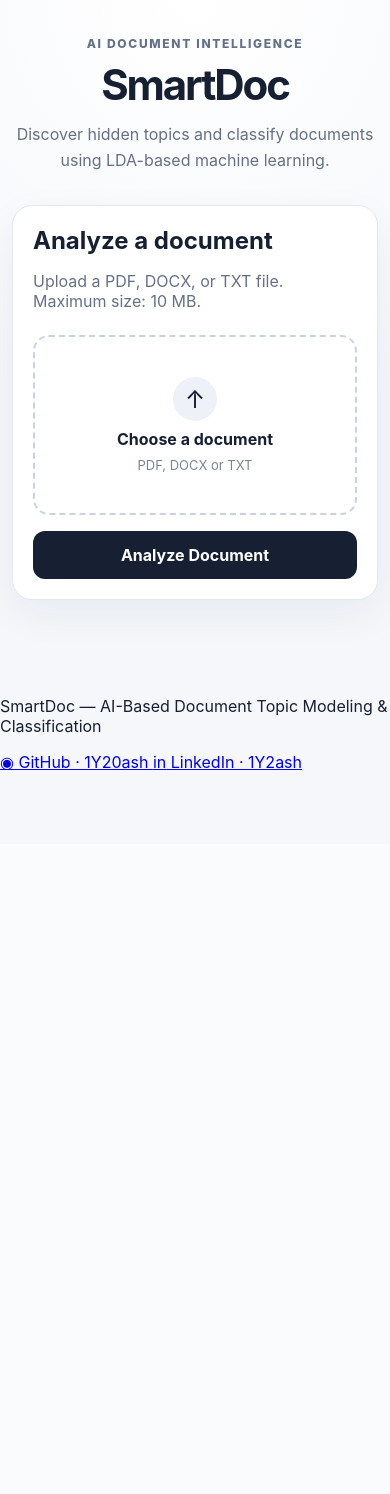
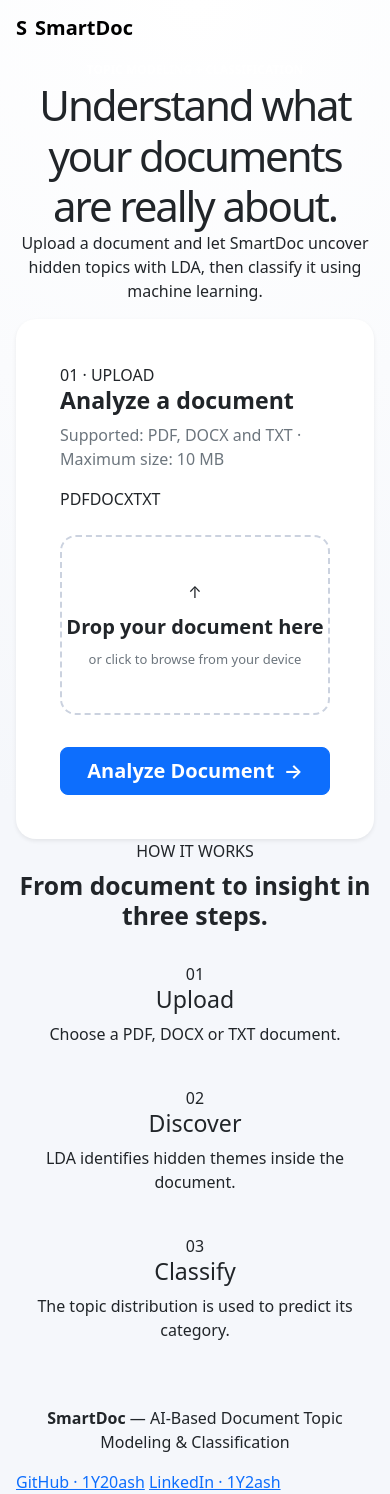
Before and after one commit to 1Y20ash/Smartdoc, a Flask app: page / in a window 390 px wide. Before the commit the page ends 770 px from the top, so only its background shows below. Run offline with Flask 3, Linux system fonts and the light colour scheme; parts of the project's set-up code (start-up, migrations or seed data) failed here and were passed over.

Commit message:
feat: redesign SmartDoc UI with Bootstrap responsive layout

```diff
--- a/templates/index.html
+++ b/templates/index.html
@@ -3,111 +3,184 @@
 <head>
     <meta charset="UTF-8">
     <meta name="viewport" content="width=device-width, initial-scale=1.0">
-    <title>SmartDoc | AI Document Analysis</title>
+    <meta name="description" content="SmartDoc uses LDA topic modeling and machine learning to analyze and classify documents.">
+    <title>SmartDoc | AI Document Intelligence</title>
+    <link href="https://cdn.jsdelivr.net/npm/bootstrap@5.3.8/dist/css/bootstrap.min.css" rel="stylesheet">
     <link rel="stylesheet" href="{{ url_for('static', filename='css/style.css') }}">
 </head>
 <body>
-    <main class="container">
-        <header>
-            <p class="eyebrow">AI DOCUMENT INTELLIGENCE</p>
-            <h1>SmartDoc</h1>
-            <p class="subtitle">Discover hidden topics and classify documents using LDA-based machine learning.</p>
-        </header>
+    <nav class="navbar navbar-expand-lg navbar-light smart-navbar">
+        <div class="container-xxl px-3 px-lg-4">
+            <a class="navbar-brand d-flex align-items-center gap-2 fw-bold" href="{{ url_for('home') }}">
+                <span class="brand-mark">S</span>
+                SmartDoc
+            </a>
+            <span class="navbar-text d-none d-md-block">AI Document Intelligence</span>
+        </div>
+    </nav>
 
+    <main>
+        <section class="hero-section">
+            <div class="container-xxl px-3 px-lg-4">
+                <div class="row justify-content-center text-center">
+                    <div class="col-xl-8 col-lg-9">
+                        <span class="badge rounded-pill hero-badge">TOPIC MODELING + CLASSIFICATION</span>
+                        <h1 class="hero-title">Understand what your documents are really about.</h1>
+                        <p class="hero-subtitle mx-auto">Upload a document and let SmartDoc uncover hidden topics with LDA, then classify it using machine learning.</p>
+                    </div>
+                </div>
+            </div>
+        </section>
+
+        <div class="container-xxl px-3 px-lg-4 pb-5">
             {% with messages = get_flashed_messages() %}
                 {% if messages %}
-                <div class="alert">
-                    {% for message in messages %}<p>{{ message }}</p>{% endfor %}
+                    <div class="alert alert-danger border-0 shadow-sm rounded-4" role="alert">
+                        {% for message in messages %}<div>{{ message }}</div>{% endfor %}
                     </div>
                 {% endif %}
             {% endwith %}
 
-        <section class="card upload-card">
-            <h2>Analyze a document</h2>
-            <p>Upload a PDF, DOCX, or TXT file. Maximum size: 10 MB.</p>
-            <form method="POST" enctype="multipart/form-data">
+            <section class="upload-card card border-0 shadow-sm mx-auto">
+                <div class="card-body p-4 p-md-5">
+                    <div class="d-flex flex-column flex-md-row justify-content-between gap-3 mb-4">
+                        <div>
+                            <span class="section-kicker">01 · UPLOAD</span>
+                            <h2 class="h3 fw-bold mb-2">Analyze a document</h2>
+                            <p class="text-secondary mb-0">Supported: PDF, DOCX and TXT · Maximum size: 10 MB</p>
+                        </div>
+                        <div class="format-pills" aria-label="Supported formats">
+                            <span>PDF</span><span>DOCX</span><span>TXT</span>
+                        </div>
+                    </div>
+
+                    <form method="POST" enctype="multipart/form-data" id="uploadForm">
                         <label class="dropzone" for="document">
-                    <span class="upload-icon">↑</span>
-                    <strong>Choose a document</strong>
-                    <span id="filename">PDF, DOCX or TXT</span>
+                            <div class="upload-circle">↑</div>
+                            <strong class="fs-5">Drop your document here</strong>
+                            <span id="filename" class="text-secondary">or click to browse from your device</span>
                         </label>
                         <input id="document" name="document" type="file" accept=".pdf,.docx,.txt" required>
-                <button type="submit">Analyze Document</button>
+                        <div class="d-grid mt-3">
+                            <button type="submit" class="btn btn-primary btn-lg rounded-3 fw-semibold" id="analyzeButton">
+                                Analyze Document <span class="ms-1">→</span>
+                            </button>
+                        </div>
                     </form>
+                </div>
             </section>
 
             {% if result %}
-        <section class="results">
-            <div class="result-header">
-                <div>
-                    <p class="eyebrow">ANALYSIS COMPLETE</p>
-                    <h2>{{ result.filename }}</h2>
+            <section class="results-section mt-5">
+                <div class="d-flex flex-column flex-md-row justify-content-between align-items-md-end gap-3 mb-4">
+                    <div class="min-w-0">
+                        <span class="section-kicker">02 · ANALYSIS COMPLETE</span>
+                        <h2 class="display-6 fw-bold text-break mb-0">{{ result.filename }}</h2>
                     </div>
-                <div class="category">
-                    <span>Predicted Category</span>
+                    <div class="category-card flex-shrink-0">
+                        <small>PREDICTED CATEGORY</small>
                         <strong>{{ result.category }}</strong>
                     </div>
                 </div>
 
-            <div class="summary-grid">
-                <div class="card dominant-card">
-                    <p class="eyebrow">DOMINANT TOPIC</p>
-                    <h2>{{ result.dominant_topic.name }}</h2>
-                    <div class="dominant-score">
-                        <strong>{{ "%.1f"|format(result.dominant_topic.percentage) }}%</strong>
-                        <span>Topic {{ result.dominant_topic.number }}</span>
+                <div class="row g-4">
+                    <div class="col-lg-8">
+                        <div class="card border-0 shadow-sm h-100 dominant-card">
+                            <div class="card-body p-4 p-md-5">
+                                <span class="section-kicker">DOMINANT TOPIC</span>
+                                <h3 class="display-6 fw-bold mt-2 mb-3">{{ result.dominant_topic.name }}</h3>
+                                <div class="d-flex align-items-end justify-content-between gap-3 mb-2">
+                                    <span class="dominant-percentage">{{ "%.1f"|format(result.dominant_topic.percentage) }}%</span>
+                                    <span class="text-secondary small">Topic {{ result.dominant_topic.number }}</span>
                                 </div>
-                    <div class="bar large"><span style="width: {{ result.dominant_topic.percentage }}%"></span></div>
-                    <p>{{ result.dominant_topic.words|join(" · ") }}</p>
+                                <div class="progress topic-progress" role="progressbar" aria-valuenow="{{ result.dominant_topic.percentage }}" aria-valuemin="0" aria-valuemax="100">
+                                    <div class="progress-bar" style="width: {{ result.dominant_topic.percentage }}%"></div>
                                 </div>
-
-                <div class="card insight-card">
-                    <p class="eyebrow">DOCUMENT INSIGHT</p>
+                                <div class="keyword-list mt-4">
+                                    {% for word in result.dominant_topic.words %}<span>{{ word }}</span>{% endfor %}
+                                </div>
+                            </div>
+                        </div>
+                    </div>
+                    <div class="col-lg-4">
+                        <div class="card border-0 shadow-sm h-100 insight-card">
+                            <div class="card-body p-4 p-md-5">
+                                <span class="section-kicker">DOCUMENT INSIGHT</span>
                                 <div class="insight-number">{{ result.cleaned_word_count }}</div>
-                    <strong>Cleaned words analyzed</strong>
-                    <p>SmartDoc converted the document into topic probabilities before classification.</p>
+                                <h3 class="h5 fw-bold">Cleaned words analyzed</h3>
+                                <p class="text-secondary small lh-lg mb-0">SmartDoc preprocesses the document, converts it into topic probabilities and uses those topics for classification.</p>
+                            </div>
+                        </div>
                     </div>
                 </div>
 
-            <div class="card topic-card">
-                <div class="section-heading">
+                <div class="card border-0 shadow-sm topic-card mt-4">
+                    <div class="card-body p-4 p-md-5">
+                        <div class="d-flex flex-column flex-md-row justify-content-between gap-2 mb-4">
                             <div>
-                        <h2>Topic Distribution</h2>
-                        <p>All discovered topics ranked by their contribution to this document.</p>
+                                <span class="section-kicker">03 · TOPIC MODEL</span>
+                                <h3 class="h3 fw-bold mb-1">Topic Distribution</h3>
+                                <p class="text-secondary mb-0">All 8 hidden topics ranked by their contribution to this document.</p>
                             </div>
-                    <span>8 LDA topics</span>
+                            <span class="topic-count align-self-md-start">8 LDA topics</span>
                         </div>
 
                         {% for topic in result.topics %}
-                <article class="topic-row {% if loop.first %}dominant{% endif %}">
-                    <div class="topic-title">
-                        <div>
-                            <strong>Topic {{ topic.number }}</strong>
-                            <span class="topic-name">{{ topic.name }}</span>
+                        <article class="topic-row {% if loop.first %}topic-row-first{% endif %}">
+                            <div class="d-flex justify-content-between align-items-start gap-3 mb-2">
+                                <div class="min-w-0">
+                                    <div class="topic-label">Topic {{ topic.number }}</div>
+                                    <div class="topic-name">{{ topic.name }}</div>
                                 </div>
-                        <span class="topic-percentage">{{ "%.1f"|format(topic.probability * 100) }}%</span>
+                                <strong class="topic-percent">{{ "%.1f"|format(topic.probability * 100) }}%</strong>
                             </div>
-                    <div class="bar"><span style="width: {{ topic.probability * 100 }}%"></span></div>
-                    <p>{{ topic.words|join(" · ") }}</p>
+                            <div class="progress topic-progress-sm">
+                                <div class="progress-bar" style="width: {{ topic.probability * 100 }}%"></div>
+                            </div>
+                            <div class="topic-keywords">{{ topic.words|join(" · ") }}</div>
                         </article>
                         {% endfor %}
                     </div>
+                </div>
+            </section>
+            {% else %}
+            <section class="how-section row g-4 justify-content-center text-center">
+                <div class="col-lg-10">
+                    <span class="section-kicker">HOW IT WORKS</span>
+                    <h2 class="h2 fw-bold mt-2">From document to insight in three steps.</h2>
+                </div>
+                <div class="col-md-4">
+                    <div class="step-card h-100"><span>01</span><h3>Upload</h3><p>Choose a PDF, DOCX or TXT document.</p></div>
+                </div>
+                <div class="col-md-4">
+                    <div class="step-card h-100"><span>02</span><h3>Discover</h3><p>LDA identifies hidden themes inside the document.</p></div>
+                </div>
+                <div class="col-md-4">
+                    <div class="step-card h-100"><span>03</span><h3>Classify</h3><p>The topic distribution is used to predict its category.</p></div>
+                </div>
             </section>
             {% endif %}
+        </div>
     </main>
 
     <footer class="site-footer">
-        <p>SmartDoc — AI-Based Document Topic Modeling &amp; Classification</p>
-        <div class="footer-links">
-            <a href="https://github.com/1Y20ash" target="_blank" rel="noopener noreferrer" aria-label="GitHub profile">
-                <span aria-hidden="true">◉</span> GitHub · 1Y20ash
-            </a>
-            <a href="https://www.linkedin.com/in/1y2ash/" target="_blank" rel="noopener noreferrer" aria-label="LinkedIn profile">
-                <span aria-hidden="true">in</span> LinkedIn · 1Y2ash
-            </a>
+        <div class="container-xxl px-3 px-lg-4">
+            <div class="row align-items-center g-3">
+                <div class="col-md-6 text-center text-md-start">
+                    <strong>SmartDoc</strong>
+                    <span class="footer-muted"> — AI-Based Document Topic Modeling &amp; Classification</span>
+                </div>
+                <div class="col-md-6">
+                    <div class="footer-links justify-content-center justify-content-md-end">
+                        <a href="https://github.com/1Y20ash" target="_blank" rel="noopener noreferrer">GitHub · 1Y20ash</a>
+                        <a href="https://www.linkedin.com/in/1y2ash/" target="_blank" rel="noopener noreferrer">LinkedIn · 1Y2ash</a>
+                    </div>
+                </div>
+            </div>
         </div>
     </footer>
 
+    <script src="https://cdn.jsdelivr.net/npm/bootstrap@5.3.8/dist/js/bootstrap.bundle.min.js"></script>
     <script src="{{ url_for('static', filename='js/script.js') }}"></script>
 </body>
 </html>
```
Lines whose indentation alone changed are shown as unchanged.
